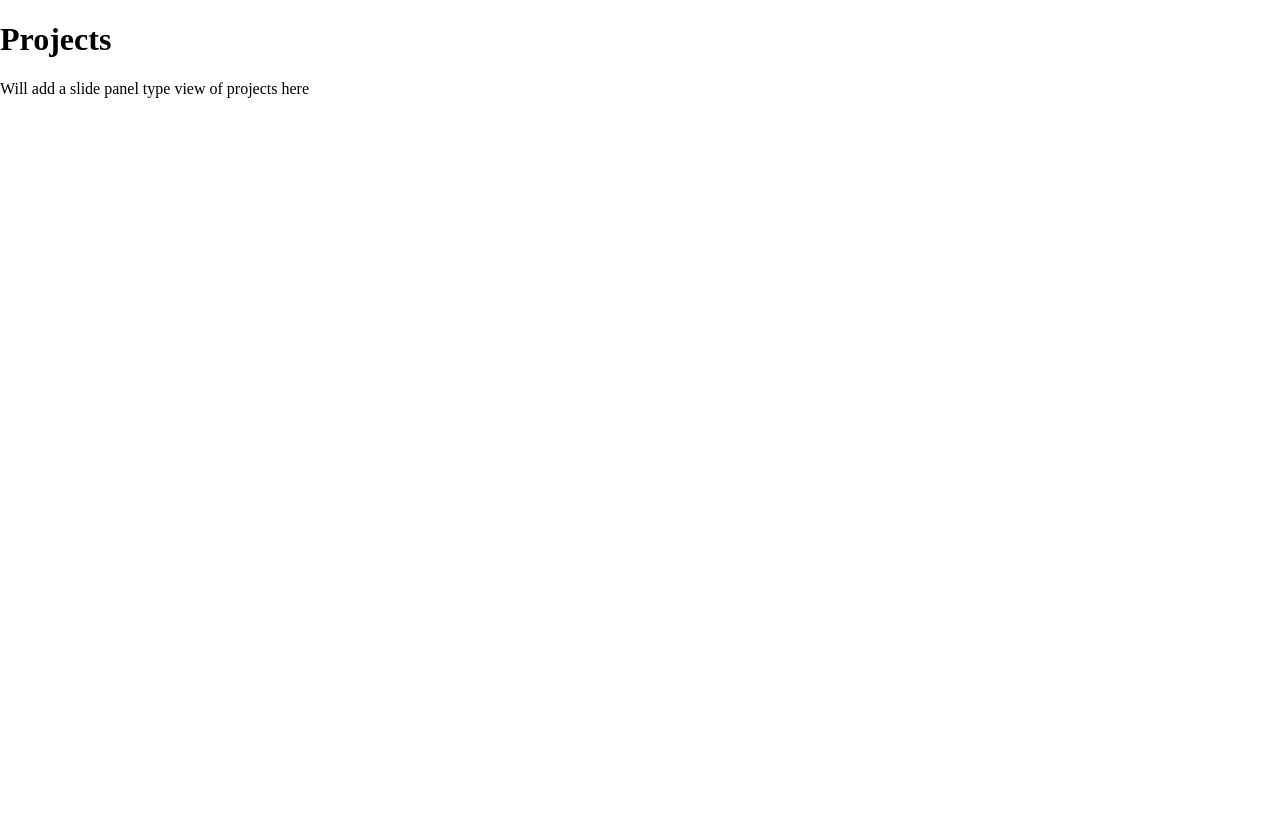
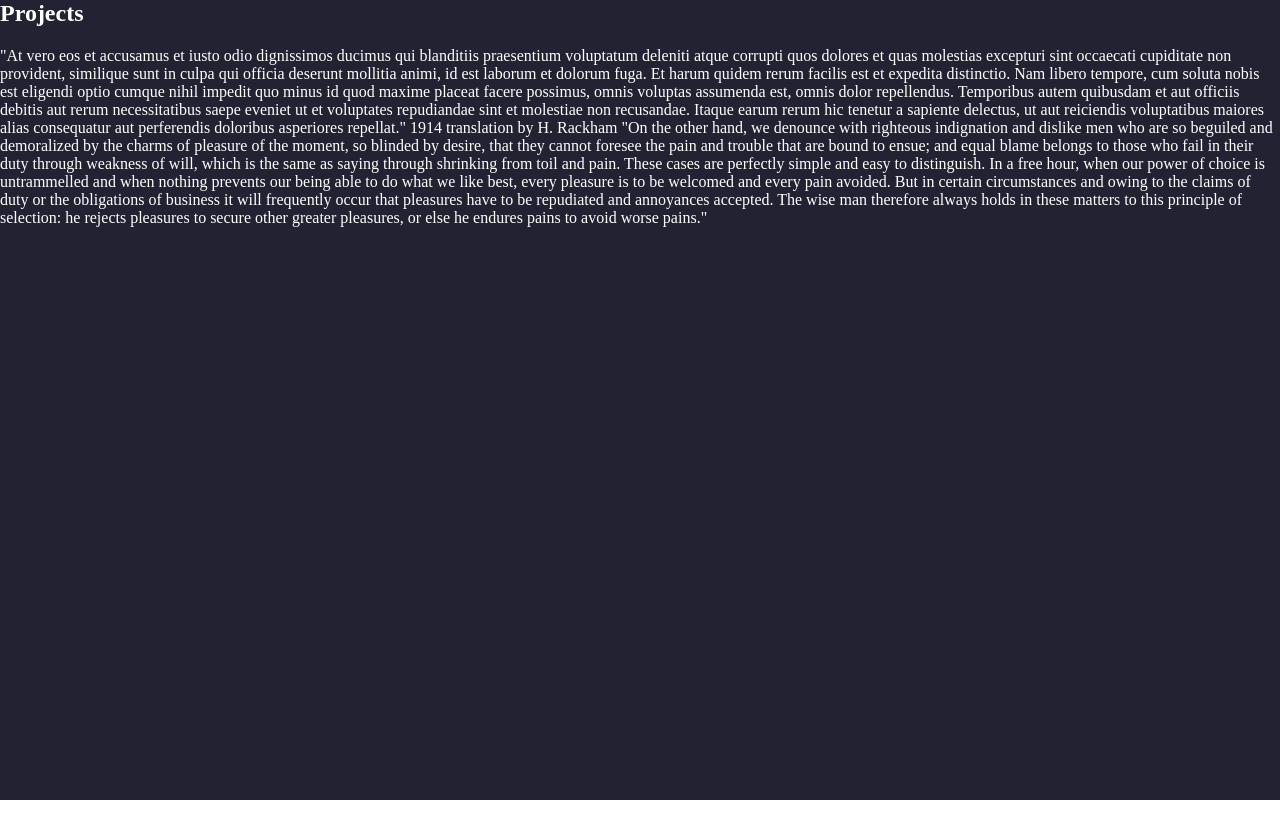
Before and after one commit to tejasparab1994/portfolio, a React (Create React App) app: page /works in a window 1280 px wide. After the commit the page ends 800 px from the top, so only its background shows below. Built offline with nearby package versions, Linux system fonts and the light colour scheme.

Commit message:
white patch between transitions

```diff
--- a/src/App.css
+++ b/src/App.css
@@ -11,7 +11,7 @@
 	font-style: normal;
 }
 
-body, html { font-size: 100%; padding: 0; margin: 0; height: 100%;}
+body { font-size: 100%; padding: 0; margin: 0; height: 100%;}
 
 *,
 *:after,
@@ -20,8 +20,6 @@ body, html { font-size: 100%; padding: 0; margin: 0; height: 100%;}
 	-moz-box-sizing: border-box;
 	box-sizing: border-box;
 }
-
-.container-fluid { height: 100%; padding-left: 0;}
 
 .bl-main {
 	position: absolute;
@@ -145,12 +143,57 @@ body, html { font-size: 100%; padding: 0; margin: 0; height: 100%;}
 	transform: translateY(-15px);
 }
 
-.switch-wrapper {
-  position: relative;
+
+
+/* Page transition */
+/* .fade-enter {
+  opacity: 0;
+  z-index: 1;
+	/* transform: translate(-100%, 0); */
+/* }
+
+.fade-enter.fade-enter-active {
+  opacity: 1;
+  transition: all 250ms ease-in-out;
+}  */
+.page {
+  height: 100%;
+  /* padding: calc(15% + 1.5em) 5% 5%; */
+  overflow-y: auto;
+  position: absolute;
+  top: 0;
+  width: 100%;
+  -webkit-overflow-scrolling: touch;
+  transition: transform 1s ease-in-out;
 }
 
-.switch-wrapper > div {
-  position: absolute;
+
+.page-enter {
+  transform: translate(-100%, 0);
+}
+
+.page-enter-active {
+  transform: translate(0, 0);
+}
+
+.page-exit {
+  transform: translate(-100%, 0);
+}
+
+.page--prev.page-enter {
+  transform: translate(100%, 0);
+}
+
+.page--prev.page-enter-active {
+  transform: translate(0, 0);
+}
+
+.page--prev.page-exit {
+  transform: translate(100%, 0);
+}
+
+.page h1 {
+	margin-top: 0;
 }
 
 
--- a/src/App.js
+++ b/src/App.js
@@ -1,20 +1,33 @@
 import React from 'react';
-import { BrowserRouter as Router, Route } from 'react-router-dom';
+import { BrowserRouter as Router, Route, Switch} from 'react-router-dom';
 import './App.css';
 import HomePage from './components/home/HomePage';
 import AboutPage from './components/about/AboutPage';
 import ContactPage from './components/Contact/ContactPage';
 import VideosPage from './components/Videos/VideosPage';
 import WorkPage from './components/works/WorkPage';
+import { TransitionGroup, CSSTransition } from 'react-transition-group';
 
 const App = () => (
   <Router>
-    <div>
-      <Route exact path = "/" component= {HomePage} />
-      <Route path = "/about" component= {AboutPage} />
-      <Route path = "/works" component = {WorkPage} />
-      <Route path = "/contact" component= {ContactPage} />
-      <Route path = "/videos" component= {VideosPage} />
+    <div className = "mycontainer">
+      <Route
+        render = {({ location }) => (
+          <TransitionGroup>
+            <CSSTransition key = {location.key} classNames = "page" timeout={{enter: 1000, exit: 1000,}}>
+              <Switch location = {location} >
+
+                <Route exact path = "/" component= {HomePage} />
+                <Route path = "/about" component= {AboutPage} />
+                <Route path = "/works" component = {WorkPage} />
+                <Route path = "/contact" component= {ContactPage} />
+                <Route path = "/videos" component= {VideosPage} />
+                <Route render={() => <div>Not Found</div>} />
+              </Switch>
+            </CSSTransition>
+          </TransitionGroup>
+        )}
+      />
     </div>
   </Router>
 );
--- /dev/null
+++ b/src/components/common/Page.js
@@ -0,0 +1,43 @@
+import React from 'react';
+import PropTypes from 'prop-types';
+import classNames from 'classnames';
+import { withRouter } from 'react-router-dom';
+
+function Page({
+  children,
+  color,
+  background,
+  location: {
+    state,
+  },
+}) {
+  const cx = classNames({
+    page: true,
+    'page--prev': state && state.prev,
+  });
+
+  return (
+    <section
+      className={cx}
+      style={{
+        color,
+        background,
+      }}
+    >
+      {children}
+    </section>
+  );
+}
+
+Page.propTypes = {
+  children: PropTypes.node.isRequired,
+  color: PropTypes.string,
+  background: PropTypes.string,
+};
+
+Page.defaultProps = {
+  color: '#fff',
+  background: '#223',
+};
+
+export default withRouter(Page);
--- a/src/components/home/HomePage.js
+++ b/src/components/home/HomePage.js
@@ -2,6 +2,10 @@ import React from 'react';
 import {Link} from 'react-router-dom';
 
 class HomePage extends React.Component {
+
+  componentDidUpdate(prevProps){
+    console.log("mount");
+  }
   render() {
     return (
       <div id = "bl-main" className="bl-main">
--- a/src/components/works/WorkPage.js
+++ b/src/components/works/WorkPage.js
@@ -1,13 +1,18 @@
 import React from 'react';
-
+import Page from '../common/Page';
 
 class WorkPage extends React.Component {
   render() {
     return (
-      <div>
-        <h1>Projects</h1>
-        <p>Will add a slide panel type view of projects here</p>
-      </div>
+      <Page>
+        <div>
+          <h1>Projects</h1>
+          <p>"At vero eos et accusamus et iusto odio dignissimos ducimus qui blanditiis praesentium voluptatum deleniti atque corrupti quos dolores et quas molestias excepturi sint occaecati cupiditate non provident, similique sunt in culpa qui officia deserunt mollitia animi, id est laborum et dolorum fuga. Et harum quidem rerum facilis est et expedita distinctio. Nam libero tempore, cum soluta nobis est eligendi optio cumque nihil impedit quo minus id quod maxime placeat facere possimus, omnis voluptas assumenda est, omnis dolor repellendus. Temporibus autem quibusdam et aut officiis debitis aut rerum necessitatibus saepe eveniet ut et voluptates repudiandae sint et molestiae non recusandae. Itaque earum rerum hic tenetur a sapiente delectus, ut aut reiciendis voluptatibus maiores alias consequatur aut perferendis doloribus asperiores repellat."
+
+1914 translation by H. Rackham
+"On the other hand, we denounce with righteous indignation and dislike men who are so beguiled and demoralized by the charms of pleasure of the moment, so blinded by desire, that they cannot foresee the pain and trouble that are bound to ensue; and equal blame belongs to those who fail in their duty through weakness of will, which is the same as saying through shrinking from toil and pain. These cases are perfectly simple and easy to distinguish. In a free hour, when our power of choice is untrammelled and when nothing prevents our being able to do what we like best, every pleasure is to be welcomed and every pain avoided. But in certain circumstances and owing to the claims of duty or the obligations of business it will frequently occur that pleasures have to be repudiated and annoyances accepted. The wise man therefore always holds in these matters to this principle of selection: he rejects pleasures to secure other greater pleasures, or else he endures pains to avoid worse pains."</p>
+        </div>
+      </Page>
     );
   }
 }
```
